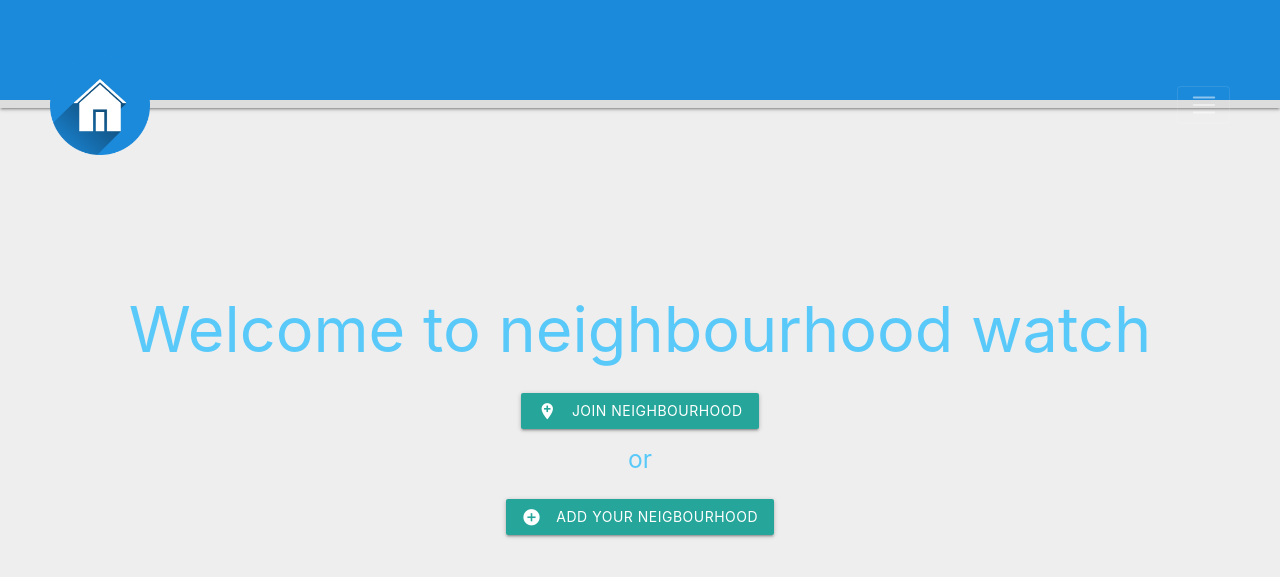
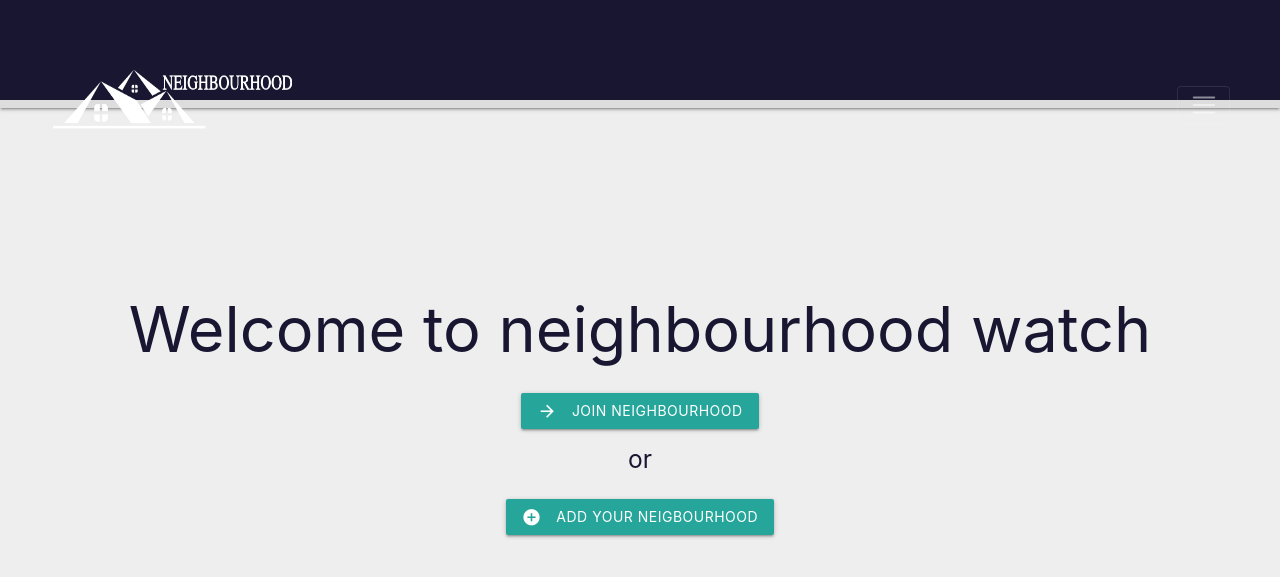
Before and after one commit to EnockOMONDI/NEIGHBOURHOOD, a Django app: page / in a window 1280 px wide. Shown: the top 577 px of the page. Run offline with Django 3.2, Linux system fonts and the light colour scheme; the visitor is signed in with stand-in values (Sample User, id 1); some libraries are stand-ins or nearby versions.

Commit message:
changed nav and my logo

```diff
--- a/static/css/style.css
+++ b/static/css/style.css
@@ -3,7 +3,7 @@
 h1{
   padding-top: 100px;
   text-align: center;
-  color: #59c9f9;
+  color: 	#181630;
   font-weight: bold;
 
 }
@@ -13,7 +13,7 @@ h4{
 }
 h5{
   text-align: center;
-  color: #59c9f9;
+  color: #181630;
 }
 
 body {
@@ -31,4 +31,4 @@ body {
            align-items: center;
    padding: 50px;
    border-bottom: 8px solid #ddd;
-   background:#1B8ADB;
+   background:#181630;
--- a/templates/base.html
+++ b/templates/base.html
@@ -21,9 +21,9 @@
 
 <body>
 
-<nav class="navbar navbar-dark">
+<nav class="navbar navbar-dark" style="background-color #181630">
      <a class="navbar-brand" href="{% url 'home' %}">
-       <img src="{% static 'images/home2.png' %}" width="100" height="100" alt=" NEIGHBOURHOOD ">
+       <img src="{% static 'images/HOME3.png' %}" width="250" height="100" alt=" NEIGHBOURHOOD ">
      </a>
     <button class="navbar-toggler" type="button" data-toggle="collapse" data-target="#navbarNavAltMarkup"    aria-controls="navbarNavAltMarkup" aria-expanded="false" aria-label="Toggle navigation">
       <span class="navbar-toggler-icon"></span>
--- a/templates/index.html
+++ b/templates/index.html
@@ -4,7 +4,7 @@
 <br>
 
 <h1>Welcome to neighbourhood watch</h1>
-      <h4> <a href="{% url 'neighbourhoodapp:all' %} "class="waves-effect waves-light btn"><i class="material-icons left">add_location</i>JOIN NEIGHBOURHOOD</a></h4>
+      <h4> <a href="{% url 'neighbourhoodapp:all' %} "class="waves-effect waves-light btn"><i class="material-icons left">arrow_forward</i>JOIN NEIGHBOURHOOD</a></h4>
 <h5>or</h5>
       <h4><a  href="{% url 'neighbourhoodapp:create' %}"class="waves-effect waves-light btn"><i class="material-icons left">add_circle</i>ADD YOUR NEIGBOURHOOD</a></h4>
 
```
Also changed, not shown: static/images/HOME3.png (added), static/images/hood.png (added).
